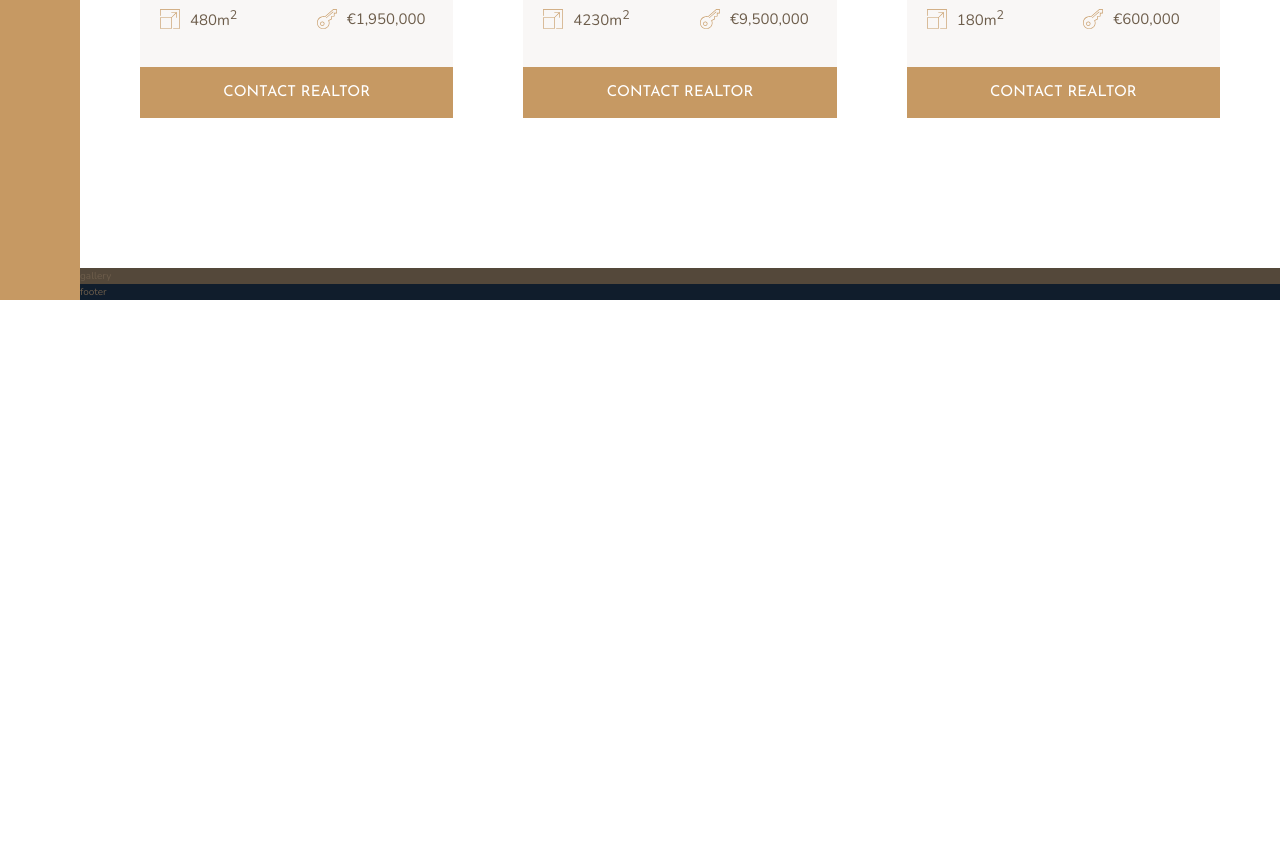
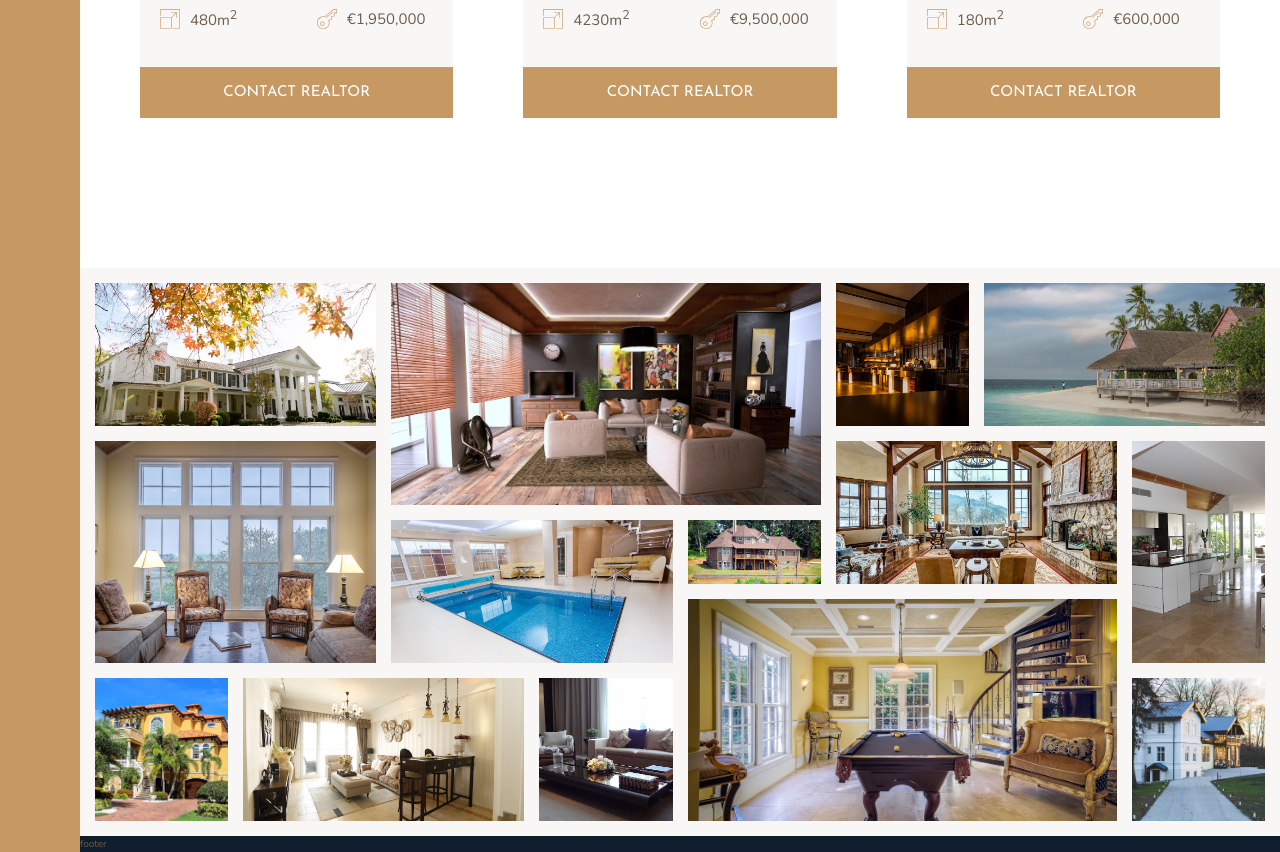
Before and after one commit to frankhaotic/realtor-grid-project, a website: page index.html in a window 1280 px wide. Shown: the part 2804-3656 px from the top of the page. Before the commit the page ends 3104 px from the top, so only its background shows below. Drawn offline with nearby package versions, Linux system fonts and the light colour scheme.

Commit message:
create a masonry-style layout for the gallery using grids. add hover effect for flair

```diff
--- a/index.html
+++ b/index.html
@@ -301,7 +301,73 @@
       </div>
     </section>
 
-    <section class="gallery">gallery</section>
+    <section class="gallery">
+      <!-- A one line emmet shortcut to create this large gallery structure -->
+      <!-- (figure.gallery__item.gallery__item--$>img.gallery__img[src="img/gal-$.jpeg"][alt="Gallery Image $"])*14 -->
+
+      <figure class="gallery__item gallery__item--1">
+        <img src="img/gal-1.jpeg" alt="Gallery Image 1" class="gallery__img" />
+      </figure>
+      <figure class="gallery__item gallery__item--2">
+        <img src="img/gal-2.jpeg" alt="Gallery Image 2" class="gallery__img" />
+      </figure>
+      <figure class="gallery__item gallery__item--3">
+        <img src="img/gal-3.jpeg" alt="Gallery Image 3" class="gallery__img" />
+      </figure>
+      <figure class="gallery__item gallery__item--4">
+        <img src="img/gal-4.jpeg" alt="Gallery Image 4" class="gallery__img" />
+      </figure>
+      <figure class="gallery__item gallery__item--5">
+        <img src="img/gal-5.jpeg" alt="Gallery Image 5" class="gallery__img" />
+      </figure>
+      <figure class="gallery__item gallery__item--6">
+        <img src="img/gal-6.jpeg" alt="Gallery Image 6" class="gallery__img" />
+      </figure>
+      <figure class="gallery__item gallery__item--7">
+        <img src="img/gal-7.jpeg" alt="Gallery Image 7" class="gallery__img" />
+      </figure>
+      <figure class="gallery__item gallery__item--8">
+        <img src="img/gal-8.jpeg" alt="Gallery Image 8" class="gallery__img" />
+      </figure>
+      <figure class="gallery__item gallery__item--9">
+        <img src="img/gal-9.jpeg" alt="Gallery Image 9" class="gallery__img" />
+      </figure>
+      <figure class="gallery__item gallery__item--10">
+        <img
+          src="img/gal-10.jpeg"
+          alt="Gallery Image 10"
+          class="gallery__img"
+        />
+      </figure>
+      <figure class="gallery__item gallery__item--11">
+        <img
+          src="img/gal-11.jpeg"
+          alt="Gallery Image 11"
+          class="gallery__img"
+        />
+      </figure>
+      <figure class="gallery__item gallery__item--12">
+        <img
+          src="img/gal-12.jpeg"
+          alt="Gallery Image 12"
+          class="gallery__img"
+        />
+      </figure>
+      <figure class="gallery__item gallery__item--13">
+        <img
+          src="img/gal-13.jpeg"
+          alt="Gallery Image 13"
+          class="gallery__img"
+        />
+      </figure>
+      <figure class="gallery__item gallery__item--14">
+        <img
+          src="img/gal-14.jpeg"
+          alt="Gallery Image 14"
+          class="gallery__img"
+        />
+      </figure>
+    </section>
 
     <footer class="footer">footer</footer>
   </body>
--- a/sass/_gallery.scss
+++ b/sass/_gallery.scss
@@ -1,4 +1,81 @@
 .gallery {
-  background-color: $color-grey-dark-1;
+  background-color: $color-grey-light-1;
   grid-column: full-start / full-end;
+
+  display: grid;
+  grid-template-columns: repeat(8, 1fr);
+  grid-template-rows: repeat(7, 5vw);
+  grid-gap: 1.5rem;
+  padding: 1.5rem;
+
+  &__item {
+    &--1 {
+      grid-row: 1 / span 2;
+      grid-column: 1 / span 2;
+    }
+    &--2 {
+      grid-row: 1 / span 3;
+      grid-column: 3 / span 3;
+    }
+    &--3 {
+      grid-row: 1 / span 2;
+      grid-column: 6 / span 1;
+    }
+    &--4 {
+      grid-row: 1 / span 2;
+      grid-column: 7 / span 2;
+    }
+    &--5 {
+      grid-row: 3 / span 3;
+      grid-column: 1 / span 2;
+    }
+    &--6 {
+      grid-row: 4 / span 2;
+      grid-column: 3 / span 2;
+    }
+    &--7 {
+      grid-row: 4 / span 1;
+      grid-column: 5 / span 1;
+    }
+    &--8 {
+      grid-row: 3 / span 2;
+      grid-column: 6 / span 2;
+    }
+    &--9 {
+      grid-row: 3 / span 3;
+      grid-column: 8 / span 1;
+    }
+    &--10 {
+      grid-row: 6 / span 2;
+      grid-column: 1 / span 1;
+    }
+    &--11 {
+      grid-row: 6 / span 2;
+      grid-column: 2 / span 2;
+    }
+    &--12 {
+      grid-row: 6 / span 2;
+      grid-column: 4 / span 1;
+    }
+    &--13 {
+      grid-row: 5 / span 3;
+      grid-column: 5 / span 3;
+    }
+    &--14 {
+      grid-row: 6 / span 2;
+      grid-column: 8 / span 1;
+    }
+  }
+
+  &__img {
+    height: 100%;
+    width: 100%;
+    object-fit: cover;
+    display: block;
+
+    &:hover {
+      opacity: 0.65;
+      cursor: pointer;
+    }
+  }
 }
```
Also changed, not shown: css/style.css.
